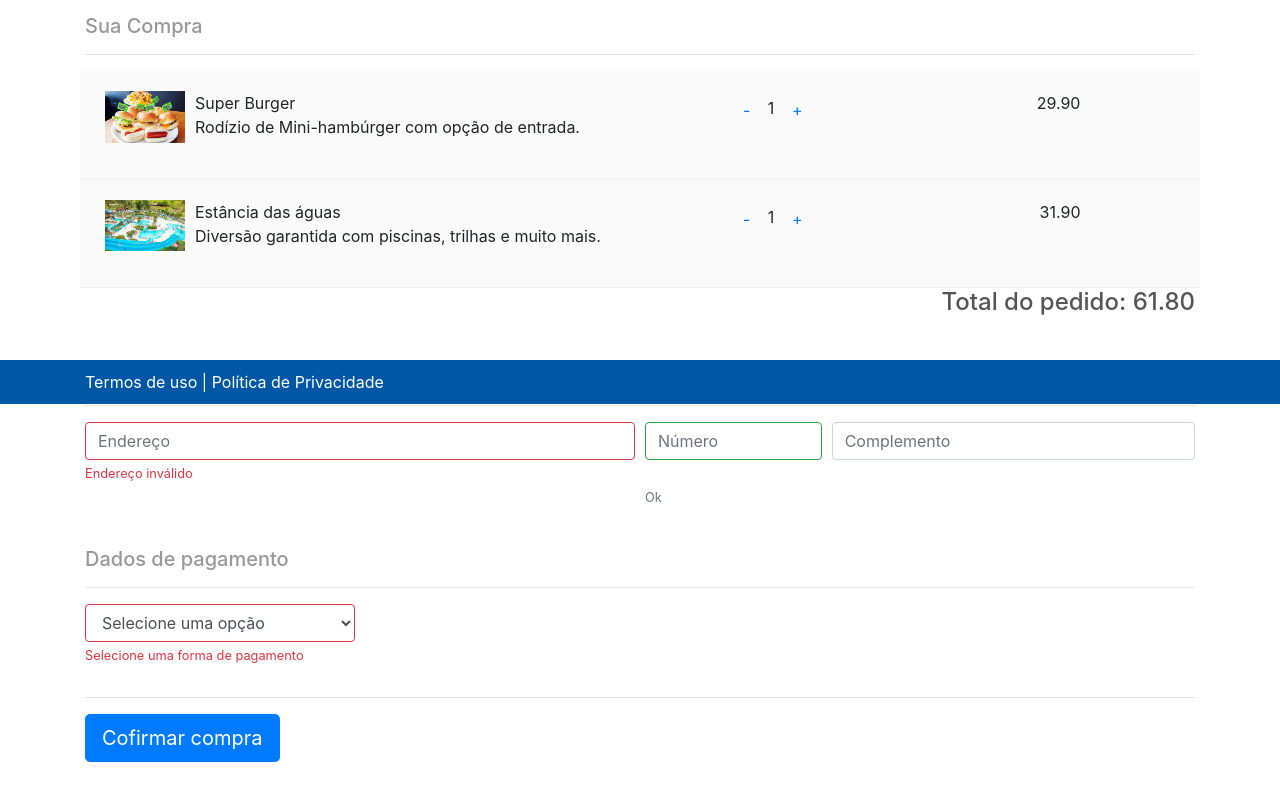
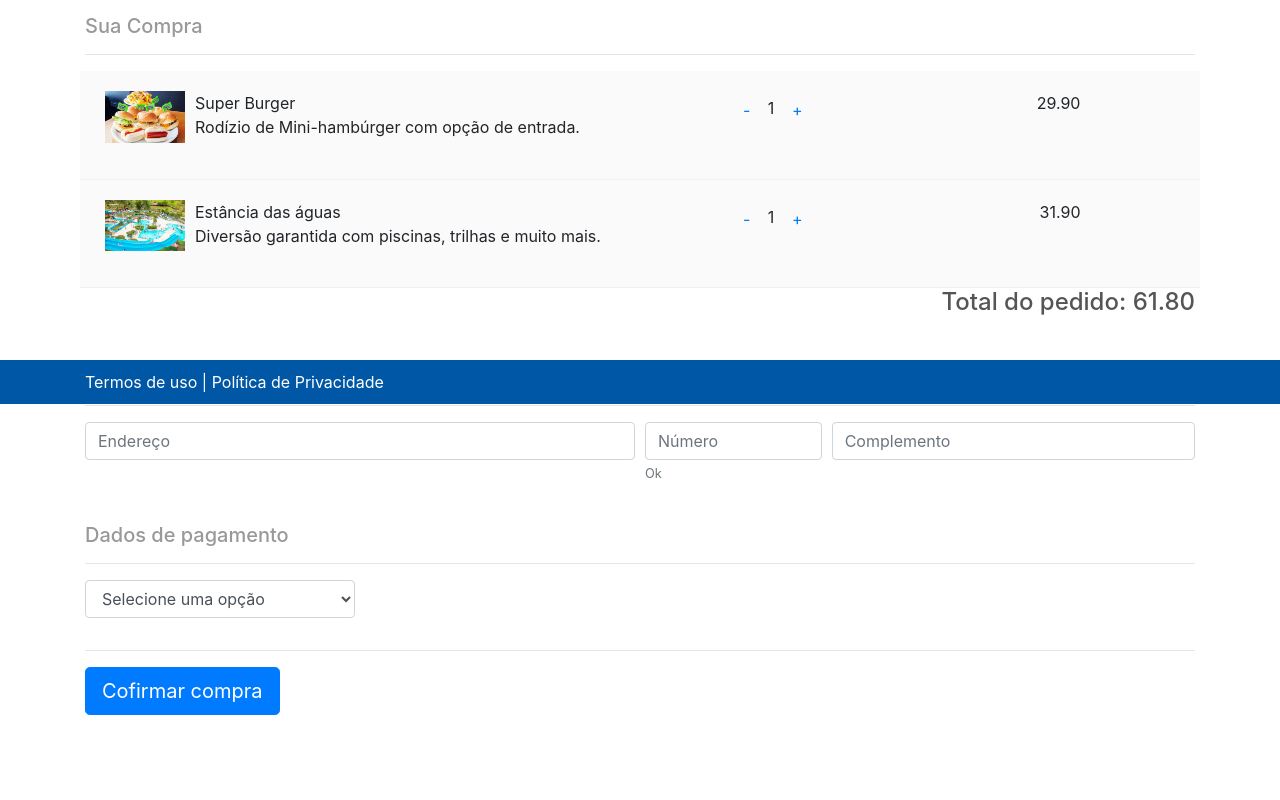
Before and after one commit to RafaelBartKings/birdApp-typescript, an Angular app: page /ordem-compra in a window 1280 px wide. Shown: the part 396-1196 px from the top of the page. Built offline with nearby package versions, Linux system fonts and the light colour scheme.

Commit message:
ordem-components css

```diff
--- a/src/app/ordem-compra/ordem-compra.component.html
+++ b/src/app/ordem-compra/ordem-compra.component.html
@@ -1,13 +1,19 @@
 <div class="container">
   <div class="ordem-compra">
-    <form>
-
+    <form novalidate>
       <h5>Sua Compra</h5>
       <hr />
 
-      <div class="form-row" style="background: #FAFAFA; padding: 20px; border-bottom: solid 1px #F0F0F0">
+      <div
+        class="form-row"
+        style="
+          background: #fafafa;
+          padding: 20px;
+          border-bottom: solid 1px #f0f0f0;
+        "
+      >
         <div class="form-group col-sm-1">
-          <img src="/assets/ofertas/1/img1.jpg" class="img-fluid">
+          <img src="/assets/ofertas/1/img1.jpg" class="img-fluid" />
         </div>
         <div class="form-group col-sm-6">
           Super Burger
@@ -25,14 +31,19 @@
           </div>
         </div>
 
-        <div class="form-group col-sm-3 d-flex justify-content-end">
-          29.90
-        </div>
+        <div class="form-group col-sm-3 d-flex justify-content-end">29.90</div>
       </div>
 
-      <div class="form-row" style="background: #FAFAFA; padding: 20px; border-bottom: solid 1px #F0F0F0">
+      <div
+        class="form-row"
+        style="
+          background: #fafafa;
+          padding: 20px;
+          border-bottom: solid 1px #f0f0f0;
+        "
+      >
         <div class="form-group col-sm-1">
-          <img src="/assets/ofertas/4/img1.jpg" class="img-fluid">
+          <img src="/assets/ofertas/4/img1.jpg" class="img-fluid" />
         </div>
         <div class="form-group col-sm-6">
           Estância das águas
@@ -50,9 +61,7 @@
           </div>
         </div>
 
-        <div class="form-group col-sm-3 d-flex justify-content-end">
-          31.90
-        </div>
+        <div class="form-group col-sm-3 d-flex justify-content-end">31.90</div>
       </div>
 
       <div class="form-row">
@@ -62,27 +71,71 @@
       </div>
       <br />
 
-
       <h5>Dados de entrega</h5>
       <hr />
 
       <div class="form-row">
-
         <div class="form-group col-md-6">
-          <input type="text" class="form-control is-invalid" placeholder="Endereço" autocomplete="off" minlength="5" required>
+          <input
+            type="text"
+            class="form-control {{
+              enderecoEstadoPrimitivo
+                ? ''
+                : enderecoValido
+                ? 'is-valid'
+                : 'is-invalid'
+            }}"
+            is-invalid
+            placeholder="Endereço"
+            autocomplete="off"
+            minlength="5"
+            required
+            [value]="endereco"
+            #inputEndereco
+            (input)="atualizaEndereco(inputEndereco.value)"
+          />
           <div class="invalid-feedback">Endereço inválido</div>
         </div>
 
         <div class="form-group col-md-2">
-          <input type="text" class="form-control is-valid" placeholder="Número" autocomplete="off" minlength="1" required>
-          <br />
+          <input
+            type="text"
+            class="form-control {{
+              numeroEstadoPrimitivo
+                ? ''
+                : numeroValido
+                ? 'is-valid'
+                : 'is-invalid'
+            }}"
+            is-valid
+            placeholder="Número"
+            autocomplete="off"
+            minlength="1"
+            required
+            [value]="numero"
+            #inputNumero
+            (input)="atualizaNumero(inputNumero.value)"
+          />
           <small class="form-text text-muted">Ok</small>
         </div>
 
         <div class="form-group col-md-4">
-          <input type="text" class="form-control" placeholder="Complemento" autocomplete="off">
+          <input
+            type="text"
+            class="form-control {{
+              complementoEstadoPrimitivo
+                ? ''
+                : complementoValido
+                ? 'is-valid'
+                : ''
+            }}"
+            placeholder="Complemento"
+            autocomplete="off"
+            [value]="complemento"
+            #inputComplemento
+            (input)="atualizaComplemento(inputComplemento.value)"
+          />
         </div>
-
       </div>
       <br />
 
@@ -90,12 +143,32 @@
       <hr />
 
       <div class="form-row">
-
         <div class="form-group col-md-3">
-          <select class="form-control is-invalid">
-            <option>Selecione uma opção</option>
-            <option>Dinheiro</option>
-            <option>Débito</option>
+          <select
+            class="form-control {{
+              formaPagamentoEstadoPrimitivo
+                ? ''
+                : formaPagamentoValido
+                ? 'is-valid'
+                : 'is-invalid'
+            }}  "
+            is-invalid
+            #selectFormaPagamento
+            (change)="atualizaFormaPagamento(selectFormaPagamento.value)"
+          >
+            <option value="">Selecione uma opção</option>
+            <option
+              value="dinheiro"
+              selected="{{ formaPagamento == 'dinheiro' ? 'selected' : '' }}"
+            >
+              Dinheiro
+            </option>
+            <option
+              value="debito"
+              selected="{{ formaPagamento == 'debito' ? 'selected' : '' }}"
+            >
+              Débito
+            </option>
           </select>
 
           <div class="invalid-feedback">Selecione uma forma de pagamento</div>
@@ -103,7 +176,9 @@
       </div>
 
       <hr />
-      <button type="submit" class="btn btn-primary btn-lg">Cofirmar compra</button>
+      <button type="submit" class="btn btn-primary btn-lg">
+        Cofirmar compra
+      </button>
     </form>
   </div>
 </div>
--- a/src/app/ordem-compra/ordem-compra.component.ts
+++ b/src/app/ordem-compra/ordem-compra.component.ts
@@ -1,10 +1,79 @@
-import { Component } from '@angular/core';
+import { Component, OnInit } from '@angular/core';
 
 @Component({
   selector: 'app-ordem-compra',
   templateUrl: './ordem-compra.component.html',
-  styleUrls: ['./ordem-compra.component.css']
+  styleUrls: ['./ordem-compra.component.css'],
 })
-export class OrdemCompraComponent {
+export class OrdemCompraComponent implements OnInit {
+  public endereco: string = '';
+  public numero: string = '';
+  public complemento: string = '';
+  public formaPagamento: string = '';
 
+  //controles de validação dos campos
+  public enderecoValido: boolean;
+  public numeroValido: boolean;
+  public complementoValido: boolean;
+  public formaPagamentoValido: boolean;
+
+  //estados primitivos dos campos (pristine)
+  public enderecoEstadoPrimitivo: boolean = true;
+  public numeroEstadoPrimitivo: boolean = true;
+  public complementoEstadoPrimitivo: boolean = true;
+  public formaPagamentoEstadoPrimitivo: boolean = true;
+
+  constructor() {}
+
+  ngOnInit(): void {}
+
+  public atualizaEndereco(endereco: string): void {
+    this.endereco = endereco;
+    // console.log(this.endereco);
+
+    this.enderecoEstadoPrimitivo = false;
+
+    if (this.endereco.length > 3) {
+      this.enderecoValido = true;
+    } else {
+      this.enderecoValido = false;
+    }
+  }
+
+  public atualizaNumero(numero: string): void {
+    this.numero = numero;
+    // console.log(this.numero);
+
+    this.numeroEstadoPrimitivo = false;
+
+    if (this.numero.length > 0) {
+      this.numeroValido = true;
+    } else {
+      this.numeroValido = false;
+    }
+  }
+
+  public atualizaComplemento(complemento: string): void {
+    this.complemento = complemento;
+    // console.log(this.complemento);
+
+    this.complementoEstadoPrimitivo = false;
+
+    if (this.complemento.length > 0) {
+      this.complementoValido = true;
+    }
+  }
+
+  public atualizaFormaPagamento(formaPagamento: string): void {
+    this.formaPagamento = formaPagamento;
+    // console.log(this.formaPagamento);
+
+    this.numeroEstadoPrimitivo = false;
+
+    if (this.formaPagamento.length > 0) {
+      this.formaPagamentoValido = true;
+    } else {
+      this.formaPagamentoValido = false;
+    }
+  }
 }
```
